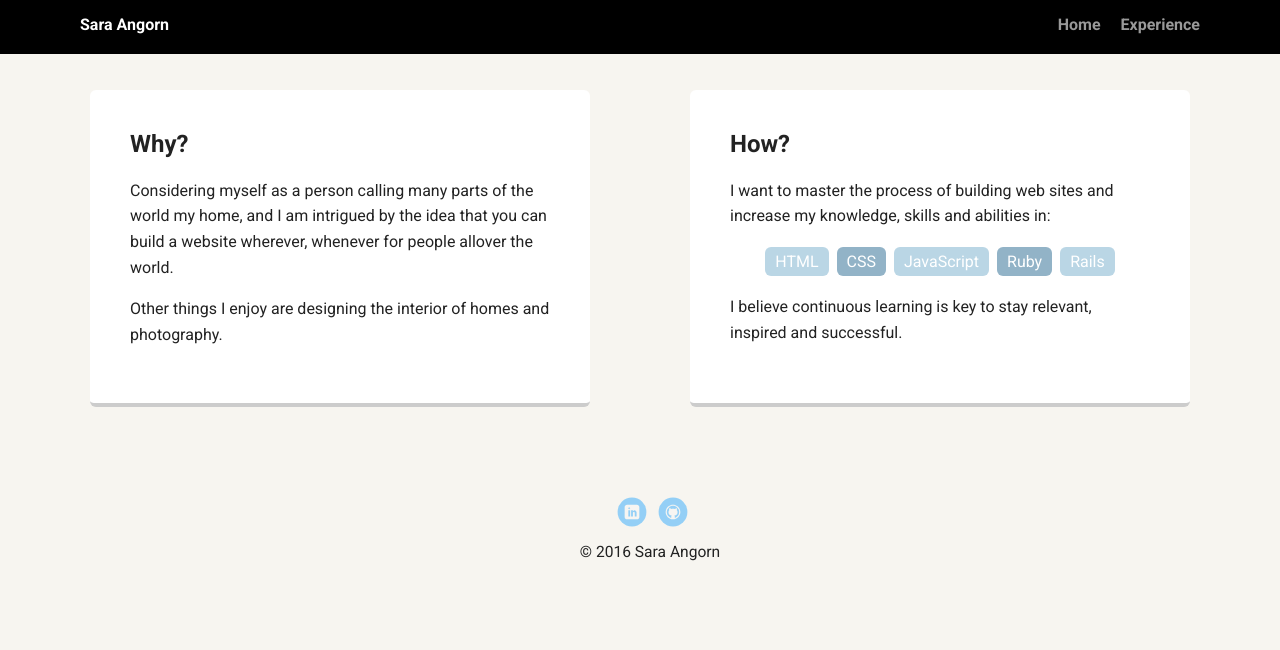
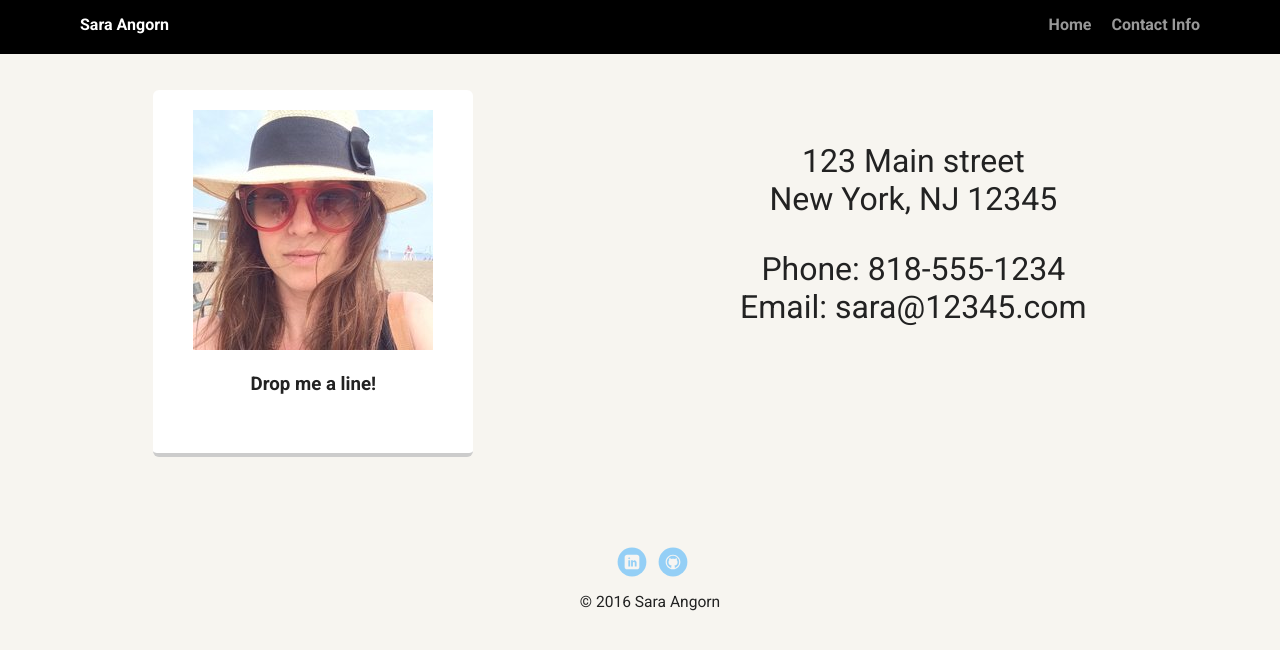
Before and after one commit to saraangorn/Portfolio, a plain HTML site: page contact.html in a window 1280 px wide. Drawn offline with Linux system fonts and the light colour scheme; a web font is replaced by a local one.

Commit message:
changed filename to contact.html

```diff
--- a/experience.html
+++ b/contact.html
@@ -12,28 +12,25 @@
         <ul class="nav">
           <li class="name">Sara Angorn</li>
           <li><a href="index.html">Home</a></li>
-          <li><a href="experience.html">Experience</a></li>
+          <li><a href="contact.html">Contact Info</a></li>
         </ul>
     </div>
 
     <main class="flex">
       <div class="cards">
-        <h2>Why?</h2>
-        <p>Considering myself as a person calling many parts of the world my home, and I am intrigued by the idea that you can build a website wherever, whenever for people allover the world.</p>
-        <p>Other things I enjoy are designing the interior of homes and photography. </p>
+        <img src="images/profilepic.jpg" alt="Photo of Sara" class="profile-image">
+        <h3>Drop me a line!</h3>
       </div>
 
-      <div class="cards">
-        <h2>How?</h2>
-        <p>I want to master the process of building web sites and increase my knowledge, skills and abilities in:</p>
-        <ul class="skills">
-          <li>HTML</li>
-          <li>CSS</li>
-          <li>JavaScript</li>
-          <li>Ruby</li>
-          <li>Rails</li>
+      <div class="contact-card">
+
+        <ul class="contact-info">
+          <li>123 Main street</li>
+          <li>New York, NJ 12345</li>
+          <p></p>
+          <li>Phone: 818-555-1234</li>
+          <li>Email: sara@12345.com</li>
         </ul>
-        <p>I believe continuous learning is key to stay relevant, inspired and successful.</p>
       </div>
 
     </main>
--- a/styles.css
+++ b/styles.css
@@ -176,6 +176,27 @@ a.social:hover {
   clear: both;
 }
 
+/*styles contact page*/
+.cards h3 {
+  text-align: center;
+}
+.contact-card {
+  margin: 70px 30px 30px 30px;
+  padding: 20px 40px 40px;
+  max-width: 500px;
+}
+
+ul.contact-info {
+  padding: 0;
+  text-align: center;
+  font-size: 2em;
+}
+.contact-info li {
+  border-radius: 6px;
+  display: block;
+
+}
+
 /* Styles for larger screens */
 @media screen and (min-width: 720px) {
 
```
Also changed, not shown: index.html (+1 -1 lines), images/profilepic.jpg (added).
